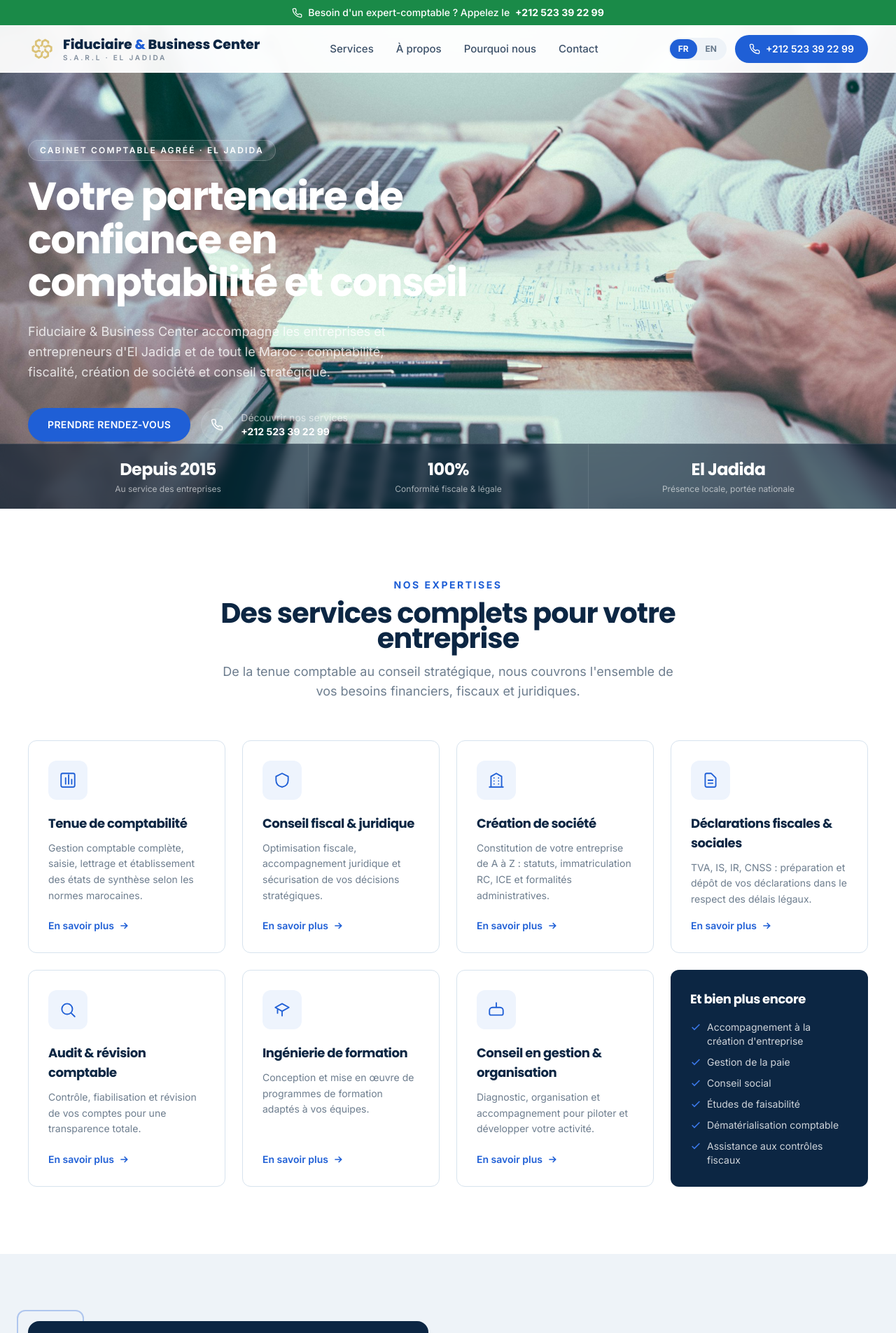
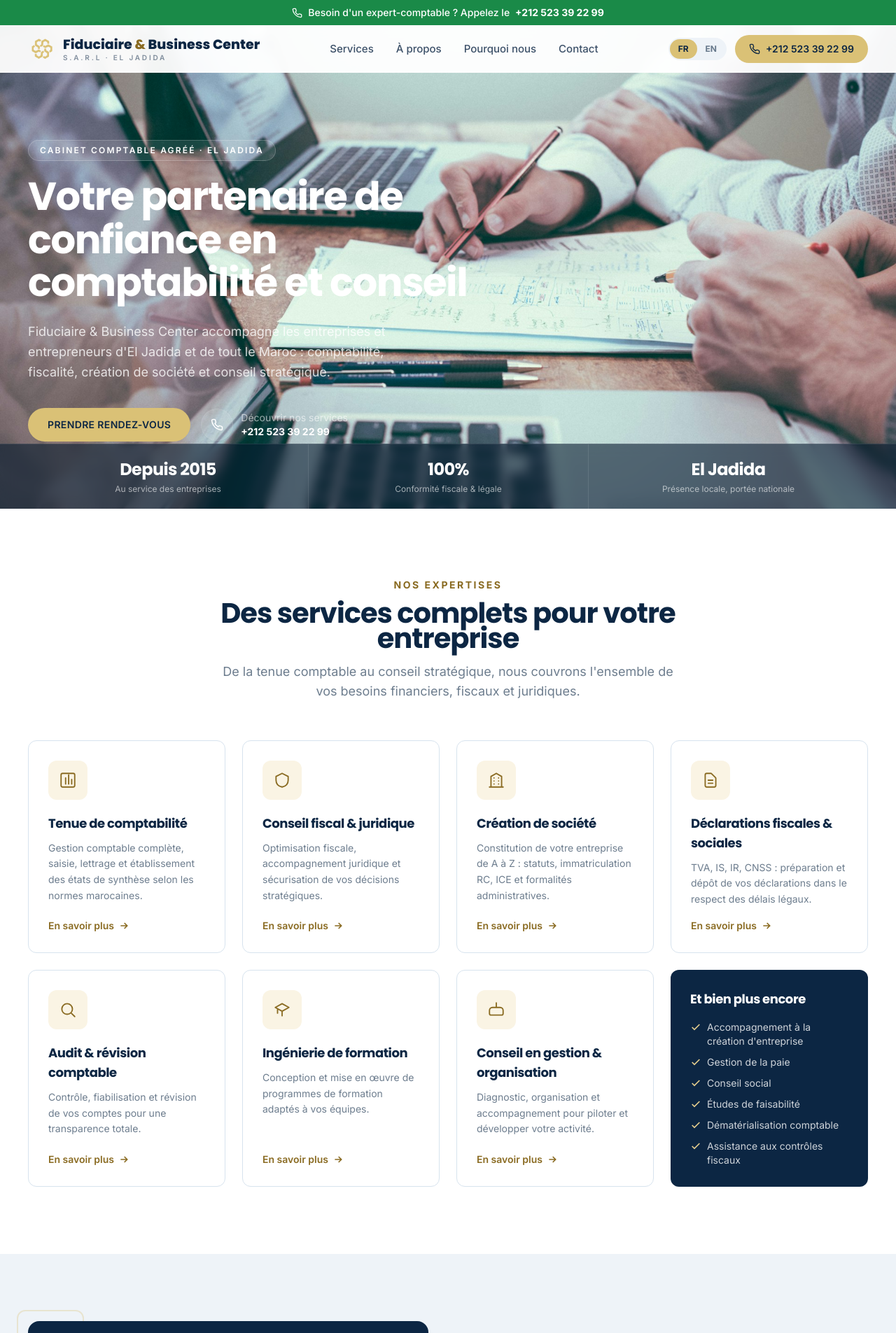
Before and after one commit to offtypesarl-dev/fiduciaire-business-center, a Next.js app: page / in a window 1280 px wide. Shown: the top 1905 px of the page at 70% size. Built offline with nearby package versions, Linux system fonts and the light colour scheme.

Commit message:
Recolor: swap blue brand accent to logo gold (two-tier: bright fills w/ navy text, deep gold accent text)

```diff
--- a/app/globals.css
+++ b/app/globals.css
@@ -18,7 +18,7 @@ body {
 
 @layer components {
   .btn-primary {
-    @apply inline-flex items-center justify-center gap-2 rounded-full bg-brand px-7 py-3.5 text-sm font-semibold uppercase tracking-wide text-white transition-all hover:bg-brand-dark hover:shadow-lg;
+    @apply inline-flex items-center justify-center gap-2 rounded-full bg-brand px-7 py-3.5 text-sm font-semibold uppercase tracking-wide text-navy-900 transition-all hover:bg-brand-dark hover:shadow-lg;
   }
   .btn-outline {
     @apply inline-flex items-center justify-center gap-2 rounded-full border-2 border-white/40 px-7 py-3.5 text-sm font-semibold uppercase tracking-wide text-white transition-all hover:border-white hover:bg-white/10;
@@ -27,13 +27,13 @@ body {
     @apply py-20 md:py-24;
   }
   .eyebrow {
-    @apply mb-3 inline-block text-sm font-bold uppercase tracking-[0.18em] text-brand;
+    @apply mb-3 inline-block text-sm font-bold uppercase tracking-[0.18em] text-brand-ink;
   }
   .h-display {
     font-family: var(--font-poppins);
     @apply font-bold tracking-tight;
   }
   .learn-more {
-    @apply mt-4 inline-flex items-center gap-1.5 text-sm font-semibold text-brand transition-colors hover:text-brand-dark;
+    @apply mt-4 inline-flex items-center gap-1.5 text-sm font-semibold text-brand-ink transition-colors hover:text-navy-900;
   }
 }
--- a/components/About.tsx
+++ b/components/About.tsx
@@ -43,7 +43,7 @@ export default function About() {
           <h2 className="h-display text-3xl text-navy-900 md:text-[40px]">
             {t.about.title}
           </h2>
-          <p className="mt-4 text-xl font-semibold text-brand">{t.about.lead}</p>
+          <p className="mt-4 text-xl font-semibold text-brand-ink">{t.about.lead}</p>
           <div className="mt-6 space-y-4 leading-relaxed text-navy-900/70">
             <p>{t.about.p1}</p>
             <p>{t.about.p2}</p>
--- a/components/Contact.tsx
+++ b/components/Contact.tsx
@@ -53,7 +53,7 @@ export default function Contact() {
                   <a
                     key={p}
                     href={`tel:${p.replace(/\s/g, "")}`}
-                    className="block hover:text-brand"
+                    className="block hover:text-brand-ink"
                   >
                     {p}
                   </a>
@@ -66,7 +66,7 @@ export default function Contact() {
               >
                 <a
                   href={`mailto:${business.email}`}
-                  className="hover:text-brand break-all"
+                  className="hover:text-brand-ink break-all"
                 >
                   {business.email}
                 </a>
@@ -123,7 +123,7 @@ export default function Contact() {
                 {t.contact.formSubmit}
               </button>
               {sent && (
-                <p className="text-center text-sm text-brand">
+                <p className="text-center text-sm text-brand-ink">
                   ✓ {business.email}
                 </p>
               )}
@@ -149,7 +149,7 @@ function ContactRow({
 }) {
   return (
     <div className="flex gap-4">
-      <div className="flex h-11 w-11 shrink-0 items-center justify-center rounded-lg bg-brand text-white">
+      <div className="flex h-11 w-11 shrink-0 items-center justify-center rounded-lg bg-brand text-navy-900">
         <svg width="20" height="20" viewBox="0 0 24 24" fill="none" stroke="currentColor" strokeWidth="1.8" strokeLinecap="round" strokeLinejoin="round">
           <path d={icon} />
         </svg>
--- a/components/Header.tsx
+++ b/components/Header.tsx
@@ -54,7 +54,7 @@ export default function Header() {
             />
             <span className="flex flex-col leading-none">
               <span className="font-display text-[18px] font-extrabold text-navy-900 sm:text-[19px]">
-                Fiduciaire <span className="text-brand">&amp;</span> Business Center
+                Fiduciaire <span className="text-brand-ink">&amp;</span> Business Center
               </span>
               <span className="mt-1 text-[10px] font-semibold uppercase tracking-[0.28em] text-navy-900/50">
                 S.A.R.L · El Jadida
@@ -67,7 +67,7 @@ export default function Header() {
               <a
                 key={l.href}
                 href={l.href}
-                className="text-[15px] font-medium text-navy-900/80 transition-colors hover:text-brand"
+                className="text-[15px] font-medium text-navy-900/80 transition-colors hover:text-brand-ink"
               >
                 {l.label}
               </a>
@@ -79,7 +79,7 @@ export default function Header() {
               <button
                 onClick={() => setLang("fr")}
                 className={`rounded-full px-3 py-1.5 transition-colors ${
-                  lang === "fr" ? "bg-brand text-white" : "text-navy-900/60"
+                  lang === "fr" ? "bg-brand text-navy-900" : "text-navy-900/60"
                 }`}
               >
                 FR
@@ -87,7 +87,7 @@ export default function Header() {
               <button
                 onClick={() => setLang("en")}
                 className={`rounded-full px-3 py-1.5 transition-colors ${
-                  lang === "en" ? "bg-brand text-white" : "text-navy-900/60"
+                  lang === "en" ? "bg-brand text-navy-900" : "text-navy-900/60"
                 }`}
               >
                 EN
@@ -96,7 +96,7 @@ export default function Header() {
 
             <a
               href={`tel:${business.primaryPhone}`}
-              className="hidden items-center gap-2 rounded-full bg-brand px-5 py-2.5 text-sm font-semibold text-white transition-colors hover:bg-brand-dark md:inline-flex"
+              className="hidden items-center gap-2 rounded-full bg-brand px-5 py-2.5 text-sm font-semibold text-navy-900 transition-colors hover:bg-brand-dark md:inline-flex"
             >
               <svg width="16" height="16" viewBox="0 0 24 24" fill="none" stroke="currentColor" strokeWidth="2">
                 <path d="M22 16.92v3a2 2 0 0 1-2.18 2 19.79 19.79 0 0 1-8.63-3.07 19.5 19.5 0 0 1-6-6 19.79 19.79 0 0 1-3.07-8.67A2 2 0 0 1 4.11 2h3a2 2 0 0 1 2 1.72c.13.96.36 1.9.7 2.81a2 2 0 0 1-.45 2.11L8.09 9.91a16 16 0 0 0 6 6l1.27-1.27a2 2 0 0 1 2.11-.45c.91.34 1.85.57 2.81.7A2 2 0 0 1 22 16.92z" />
@@ -133,7 +133,7 @@ export default function Header() {
                 <button
                   onClick={() => setLang("fr")}
                   className={`rounded-full px-4 py-2 text-sm font-bold ${
-                    lang === "fr" ? "bg-brand text-white" : "bg-navy-50 text-navy-900"
+                    lang === "fr" ? "bg-brand text-navy-900" : "bg-navy-50 text-navy-900"
                   }`}
                 >
                   FR
@@ -141,14 +141,14 @@ export default function Header() {
                 <button
                   onClick={() => setLang("en")}
                   className={`rounded-full px-4 py-2 text-sm font-bold ${
-                    lang === "en" ? "bg-brand text-white" : "bg-navy-50 text-navy-900"
+                    lang === "en" ? "bg-brand text-navy-900" : "bg-navy-50 text-navy-900"
                   }`}
                 >
                   EN
                 </button>
                 <a
                   href={`tel:${business.primaryPhone}`}
-                  className="ml-auto text-sm font-bold text-brand"
+                  className="ml-auto text-sm font-bold text-brand-ink"
                 >
                   {business.phones[0]}
                 </a>
--- a/components/Services.tsx
+++ b/components/Services.tsx
@@ -32,7 +32,7 @@ export default function Services() {
               key={i}
               className="group flex flex-col rounded-xl border border-navy-100 bg-white p-7 transition-all duration-300 hover:-translate-y-1 hover:border-brand/30 hover:shadow-xl"
             >
-              <div className="mb-5 flex h-14 w-14 items-center justify-center rounded-xl bg-brand-50 text-brand transition-colors group-hover:bg-brand group-hover:text-white">
+              <div className="mb-5 flex h-14 w-14 items-center justify-center rounded-xl bg-brand-50 text-brand-ink transition-colors group-hover:bg-brand group-hover:text-navy-900">
                 <svg width="26" height="26" viewBox="0 0 24 24" fill="none" stroke="currentColor" strokeWidth="1.7" strokeLinecap="round" strokeLinejoin="round">
                   <path d={icons[i % icons.length]} />
                 </svg>
--- a/components/WhyUs.tsx
+++ b/components/WhyUs.tsx
@@ -28,7 +28,7 @@ export default function WhyUs() {
         <div className="mt-14 grid gap-8 sm:grid-cols-2 lg:grid-cols-4">
           {t.why.items.map((it, i) => (
             <div key={i} className="text-center sm:text-left">
-              <div className="mx-auto mb-5 flex h-14 w-14 items-center justify-center rounded-xl bg-brand text-white ring-1 ring-white/10 sm:mx-0">
+              <div className="mx-auto mb-5 flex h-14 w-14 items-center justify-center rounded-xl bg-brand text-navy-900 ring-1 ring-white/10 sm:mx-0">
                 <svg width="26" height="26" viewBox="0 0 24 24" fill="none" stroke="currentColor" strokeWidth="1.7" strokeLinecap="round" strokeLinejoin="round">
                   <path d={icons[i % icons.length]} />
                 </svg>
--- a/tailwind.config.ts
+++ b/tailwind.config.ts
@@ -18,10 +18,11 @@ const config: Config = {
           950: "#081b30",
         },
         brand: {
-          DEFAULT: "#1f5fd6",
-          light: "#3b78e8",
-          dark: "#1a4fb3",
-          50: "#eef4fd",
+          DEFAULT: "#dac176", // logo gold — fills, paired with navy text
+          dark: "#b8924a", // deeper gold — fill hover (navy text stays readable)
+          ink: "#8a6b22", // deep gold — accent TEXT on light backgrounds
+          light: "#e4ce8e", // bright gold — accents on dark/navy backgrounds
+          50: "#faf4e4", // soft gold tint
         },
         accent: {
           green: "#1a8a48",
```
